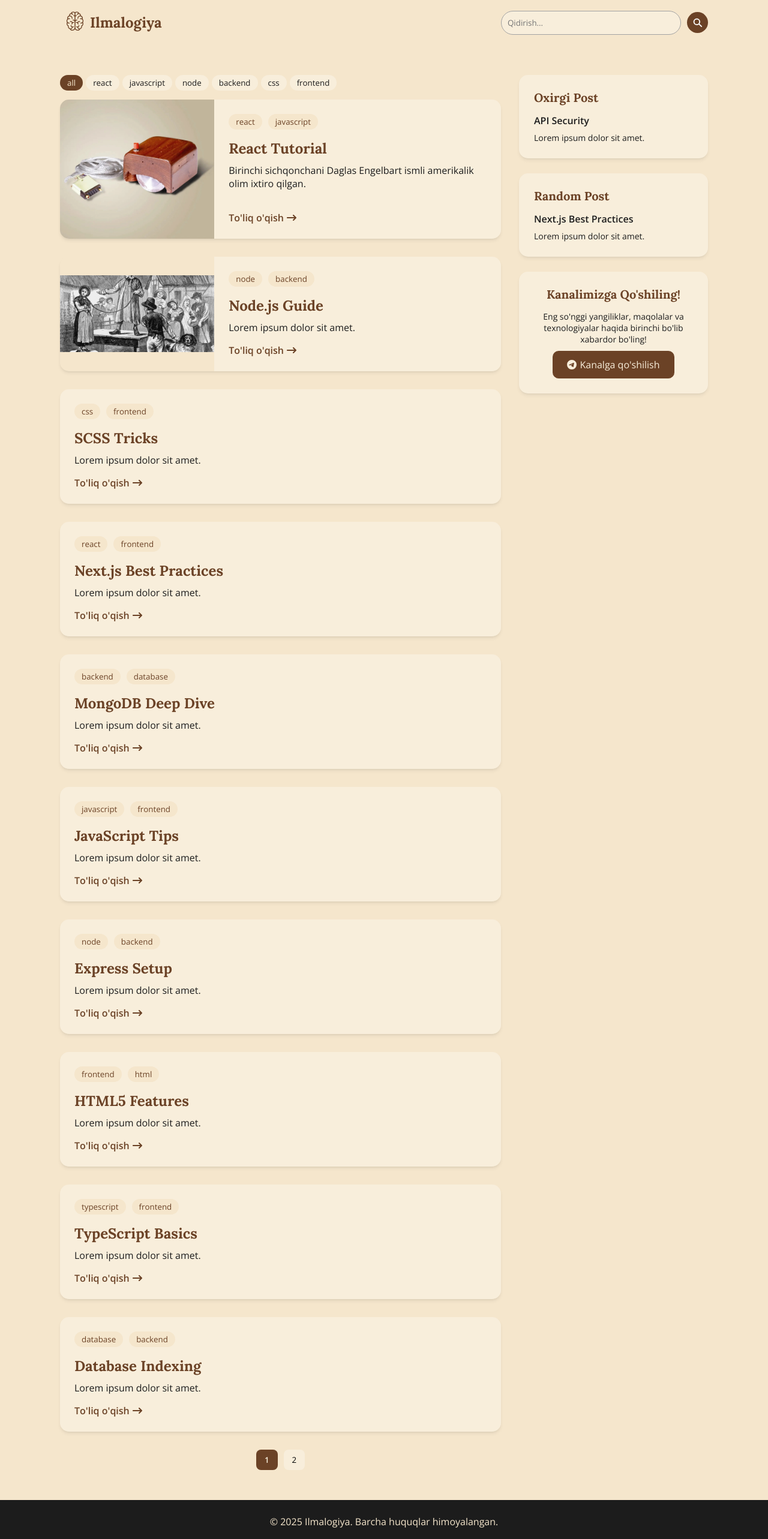
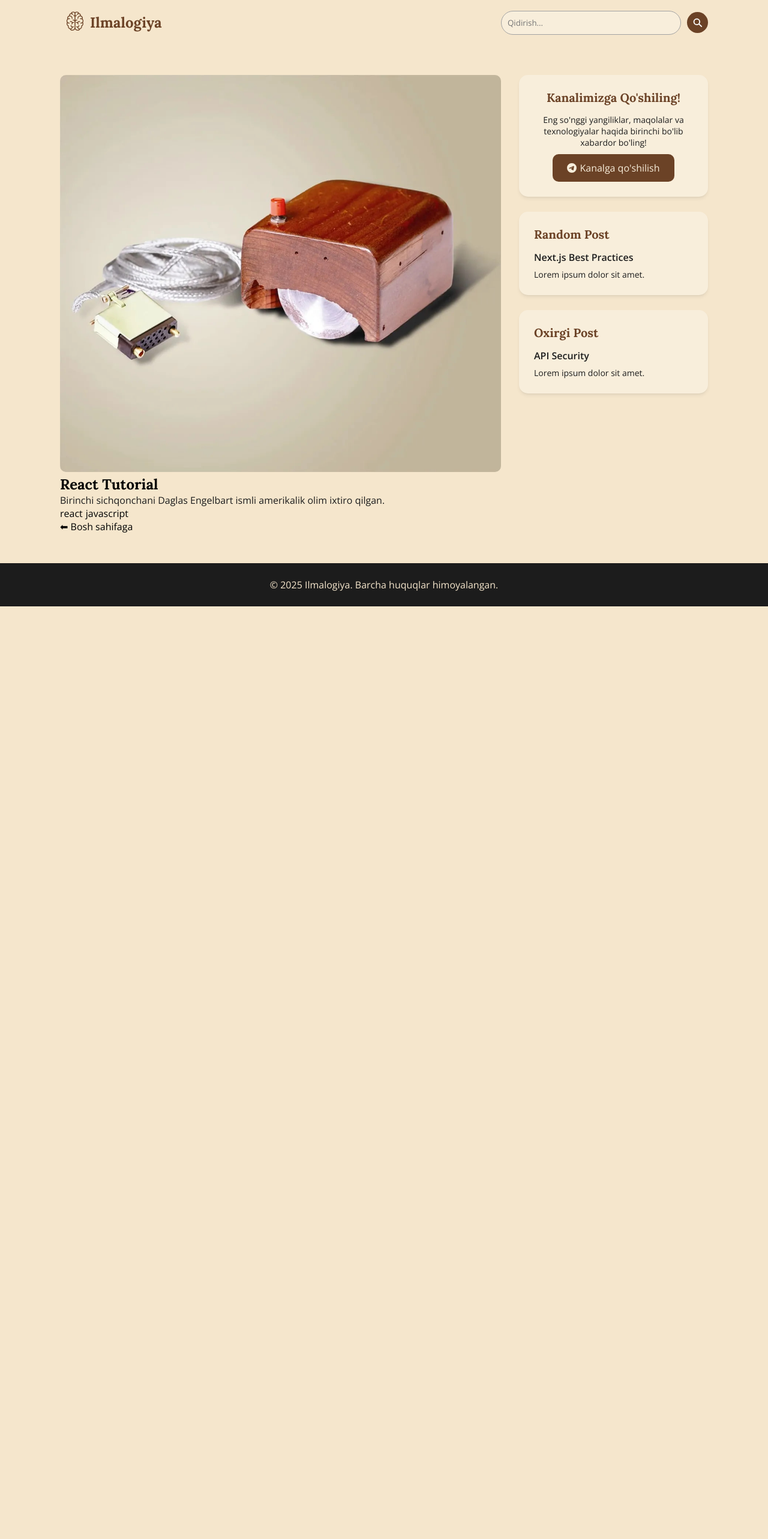
Before and after one commit to newNASA/ilmalogiya, a React (Create React App) app: page /posts/1 in a window 1280 px wide. Shown: the top 2566 px of the page at 60% size. After the commit the page ends 1011 px from the top, so only its background shows below. Built offline with nearby package versions, Linux system fonts and the light colour scheme.

Commit message:
feat: implement post detail view, enhance routing in App component, and update Navbar links

```diff
--- a/src/components/app/App.js
+++ b/src/components/app/App.js
@@ -1,17 +1,15 @@
-import { BrowserRouter as Router } from "react-router-dom";
-
+import { BrowserRouter as Router, Routes, Route } from "react-router-dom";
 import Navbar from "../navbar/navbar";
 import MainSection from "../main-section/main_section";
 import Footer from "../footer/footer";
+
 import { useMemo } from "react";
-
 import image1 from "../../assets/post_imgs/i.png";
 import image2 from "../../assets/post_imgs/image.png";
 
-
 function App() {
-
-  const posts = useMemo(() => [
+  const posts = useMemo(
+    () => [
       { id: 1, img: image1, title: "React Tutorial", description: "Birinchi sichqonchani Daglas Engelbart ismli amerikalik olim ixtiro qilgan.", tags: ["react", "javascript"] },
       { id: 2, img: image2, title: "Node.js Guide", description: "Lorem ipsum dolor sit amet.", tags: ["node", "backend"] },
       { id: 3, title: "SCSS Tricks", description: "Lorem ipsum dolor sit amet.", tags: ["css", "frontend"] },
@@ -24,15 +22,18 @@ function App() {
       { id: 10, title: "Database Indexing", description: "Lorem ipsum dolor sit amet.", tags: ["database", "backend"] },
       { id: 11, title: "React Hooks Guide", description: "Lorem ipsum dolor sit amet.", tags: ["react", "javascript"] },
       { id: 12, title: "API Security", description: "Lorem ipsum dolor sit amet.", tags: ["backend", "security"] },
-  ], []);
+    ],
+    []
+  );
 
   return (
     <Router>
-      <div className="App">
       <Navbar posts={posts} />
-        <MainSection posts={posts} />
+      <Routes>
+        <Route path="/" element={<MainSection posts={posts} />} />
+        <Route path="/posts/:id" element={<MainSection posts={posts} isDetailPage />} />
+      </Routes>
       <Footer />
-      </div>
     </Router>
   );
 }
--- a/src/components/main-section/main_section.jsx
+++ b/src/components/main-section/main_section.jsx
@@ -1,31 +1,28 @@
 import "./main_section.scss";
-import { useState } from "react";
+import { useParams } from "react-router-dom";
+import { useState, useMemo } from "react";
 import Tags from "../tags/tags";
 import Posts from "../posts/posts";
 import RightPosts from "../rightPosts/rightposts";
 import Pagination from "../pagination/pagination";
-import { useMemo } from "react";
+import PostDetail from "../postDetail/postDetail";
 
-const MainSection = ({ posts }) => {
+const MainSection = ({ posts, isDetailPage }) => {
+  const { id } = useParams();
   const [selectedTag, setSelectedTag] = useState("all");
   const [currentPage, setCurrentPage] = useState(1);
   const postsPerPage = 10;
 
   const filteredPosts =
-    selectedTag === "all"
-      ? posts
-      : posts.filter((post) => post.tags.includes(selectedTag));
+    selectedTag === "all" ? posts : posts.filter((p) => p.tags.includes(selectedTag));
 
   const totalPages = Math.ceil(filteredPosts.length / postsPerPage);
-  const indexOfLastPost = currentPage * postsPerPage;
-  const indexOfFirstPost = indexOfLastPost - postsPerPage;
-  const currentPosts = filteredPosts.slice(indexOfFirstPost, indexOfLastPost);
+  const currentPosts = filteredPosts.slice(
+    (currentPage - 1) * postsPerPage,
+    currentPage * postsPerPage
+  );
 
-  const handlePageChange = (pageNumber) => {
-    setCurrentPage(pageNumber);
-    window.scrollTo({ top: 0, behavior: "smooth" });
-  };
-
+  const handlePageChange = (pageNumber) => setCurrentPage(pageNumber);
   const handleTagChange = (tag) => {
     setSelectedTag(tag);
     setCurrentPage(1);
@@ -37,19 +34,25 @@ const MainSection = ({ posts }) => {
   );
   const lastPost = posts[posts.length - 1];
 
+  const selectedPost = posts.find((p) => p.id === Number(id));
+
   return (
     <section className="main-section">
       <div className="left">
+        {isDetailPage && selectedPost ? (
+          <PostDetail post={selectedPost} />
+        ) : (
+          <>
             <Tags selectedTag={selectedTag} setSelectedTag={handleTagChange} />
             <Posts posts={currentPosts} />
-
             <Pagination
               totalPages={totalPages}
               currentPage={currentPage}
               onPageChange={handlePageChange}
             />
+          </>
+        )}
       </div>
-
       <div className="right">
         <RightPosts randomPost={randomPost} lastPost={lastPost} />
       </div>
--- a/src/components/main-section/main_section.scss
+++ b/src/components/main-section/main_section.scss
@@ -6,6 +6,7 @@
   margin-bottom: 50px;
 
   .left {
+    overflow: hidden;
     width: 70%;
   }
 
--- a/src/components/navbar/navbar.jsx
+++ b/src/components/navbar/navbar.jsx
@@ -44,7 +44,7 @@ function Navbar({ posts }) {
                     <ul className="search-results">
                         {results.map(post => (
                             <li key={post.id}>
-                                <Link to={`/post/${post.id}`}>
+                                <Link to={`/posts/${post.id}`}>
                                     <p>{post.title}</p>
                                 </Link>
                             </li>
--- /dev/null
+++ b/src/components/postDetail/postDetail.jsx
@@ -0,0 +1,25 @@
+import { Link } from "react-router-dom";
+import "./postDetail.scss";
+
+const PostDetail = ({ post }) => {
+    if (!post) return <p>Post topilmadi 😕</p>;
+
+    return (
+        <div className="post-detail">
+            {post.img && <div className="post-img">
+                <img src={post.img} alt={post.title} />
+                <span></span>
+            </div>}
+            <h1>{post.title}</h1>
+            <p>{post.description}</p>
+            <div className="tags">
+                {post.tags.map((tag) => (
+                    <span key={tag}>{tag}</span>
+                ))}
+            </div>
+            <Link to="/" className="back-btn">⬅ Bosh sahifaga</Link>
+        </div>
+    );
+};
+
+export default PostDetail;
--- /dev/null
+++ b/src/components/postDetail/postDetail.scss
@@ -0,0 +1,7 @@
+.post-detail{
+    width: 100%;
+    img{
+        width: 100%;
+        border-radius: 10px;
+    }
+}
--- a/src/components/rightPosts/rightposts.jsx
+++ b/src/components/rightPosts/rightposts.jsx
@@ -5,22 +5,15 @@ import "./rightposts.scss";
 const RightPosts = ({ randomPost, lastPost }) => {
   return (
     <div className="rightposts">
-      <div className="lastpost shadow-elegant">
+      <div className="telegram shadow-elegant">
         <div className="top">
-          <h2>Oxirgi Post</h2>
-        </div>
-        {lastPost.img ? (
-          <div className="img">
-            <img src={lastPost.img} alt="" />
-          </div>
-        ) : null}
-        <div className="title">
-          <h3>{lastPost.title}</h3>
+          <h2>Kanalimizga Qo'shiling!</h2>
         </div>
         <div className="text">
-          <p>{lastPost.description.length > 150
-            ? lastPost.description.slice(0,150) + "..."
-            : lastPost.description}</p>
+          <p>Eng so'nggi yangiliklar, maqolalar va texnologiyalar haqida birinchi bo'lib xabardor bo'ling!</p>
+        </div>
+        <div className="link">
+          <a href="https://t.me/ilmalogiya" target="_blank" rel="noopener noreferrer"><BsTelegram /> Kanalga qo'shilish</a>
         </div>
       </div>
       <div className="randompost shadow-elegant">
@@ -41,15 +34,22 @@ const RightPosts = ({ randomPost, lastPost }) => {
             : randomPost.description}</p>
         </div>
       </div>
-      <div className="telegram shadow-elegant">
+      <div className="lastpost shadow-elegant">
         <div className="top">
-          <h2>Kanalimizga Qo'shiling!</h2>
+          <h2>Oxirgi Post</h2>
+        </div>
+        {lastPost.img ? (
+          <div className="img">
+            <img src={lastPost.img} alt="" />
+          </div>
+        ) : null}
+        <div className="title">
+          <h3>{lastPost.title}</h3>
         </div>
         <div className="text">
-          <p>Eng so'nggi yangiliklar, maqolalar va texnologiyalar haqida birinchi bo'lib xabardor bo'ling!</p>
-        </div>
-        <div className="link">
-          <a href="https://t.me/ilmalogiya" target="_blank" rel="noopener noreferrer"><BsTelegram /> Kanalga qo'shilish</a>
+          <p>{lastPost.description.length > 150
+            ? lastPost.description.slice(0,150) + "..."
+            : lastPost.description}</p>
         </div>
       </div>
     </div>
--- a/src/components/rightPosts/rightposts.scss
+++ b/src/components/rightPosts/rightposts.scss
@@ -20,6 +20,7 @@
         }
 
         img {
+            border-radius: 15px;
             width: 100%;
             margin-bottom: 10px;
         }
```
Lines whose indentation alone changed are shown as unchanged.
